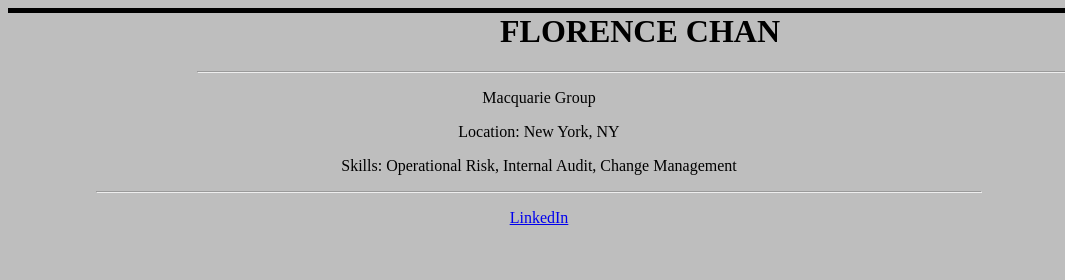
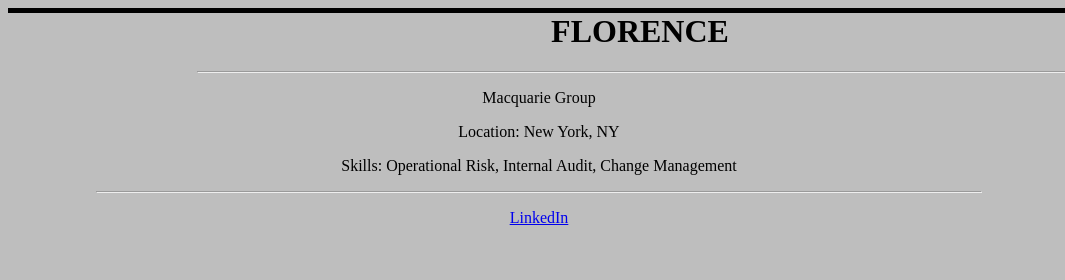
Before and after one commit to flowyflo/flowyflo.github.io, a plain HTML site: page index.html in a window 1280 px wide. Shown: the top 280 px of the page, 0-1065 px from the left. Drawn offline with Linux system fonts and the light colour scheme; grey boxes are pictures that could not be loaded.

Commit message:
removed the last name from h1

```diff
--- a/index.html
+++ b/index.html
@@ -3,7 +3,7 @@
 </head>
 
   <body>
-  <h1>Florence Chan</h1>
+  <h1>Florence</h1>
   <hr>
   <img src="https://media.licdn.com/mpr/mpr/shrinknp_400_400/AAEAAQAAAAAAAAOwAAAAJGI2ODA1ZWIzLWI4MDMtNGE4Zi1iMDRlLTNiNzMyNmIyMTM2Ng.jpg" alt="profimage"></a>
   <p>Macquarie Group</p>
```
